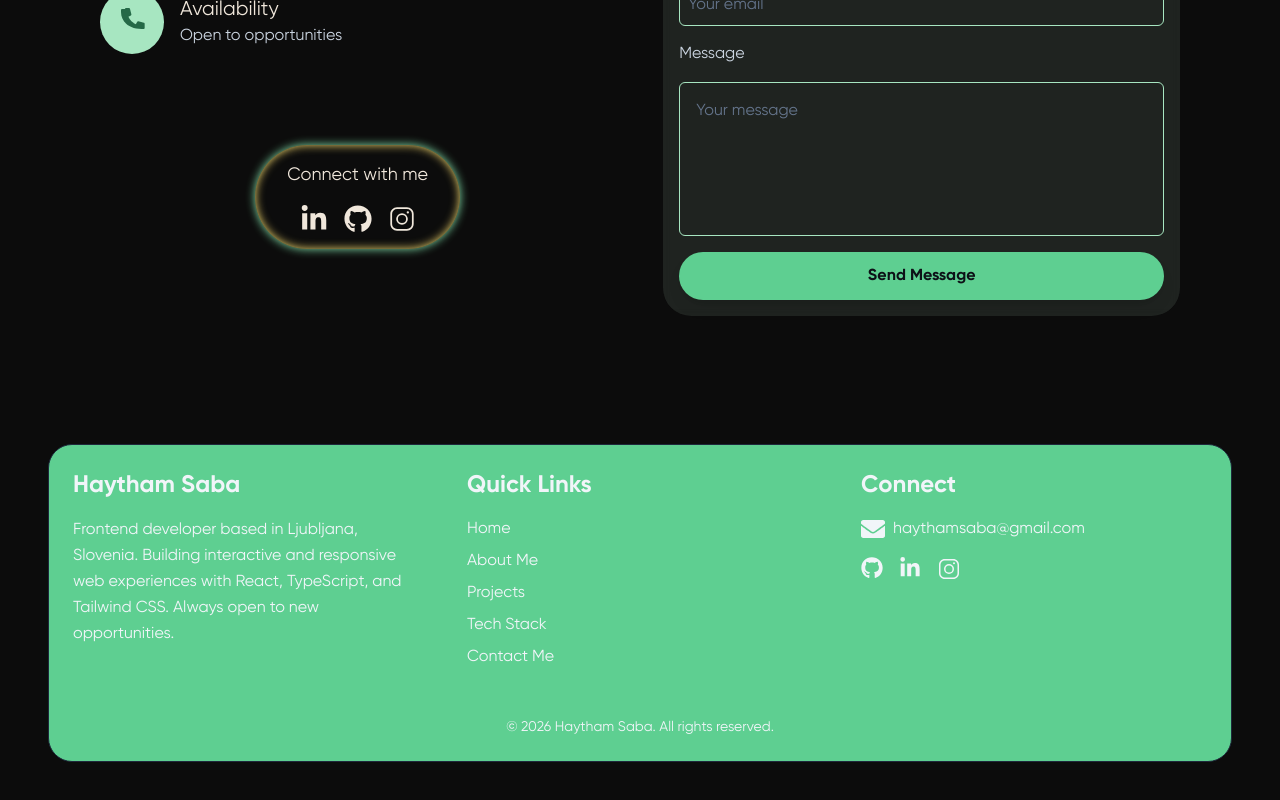
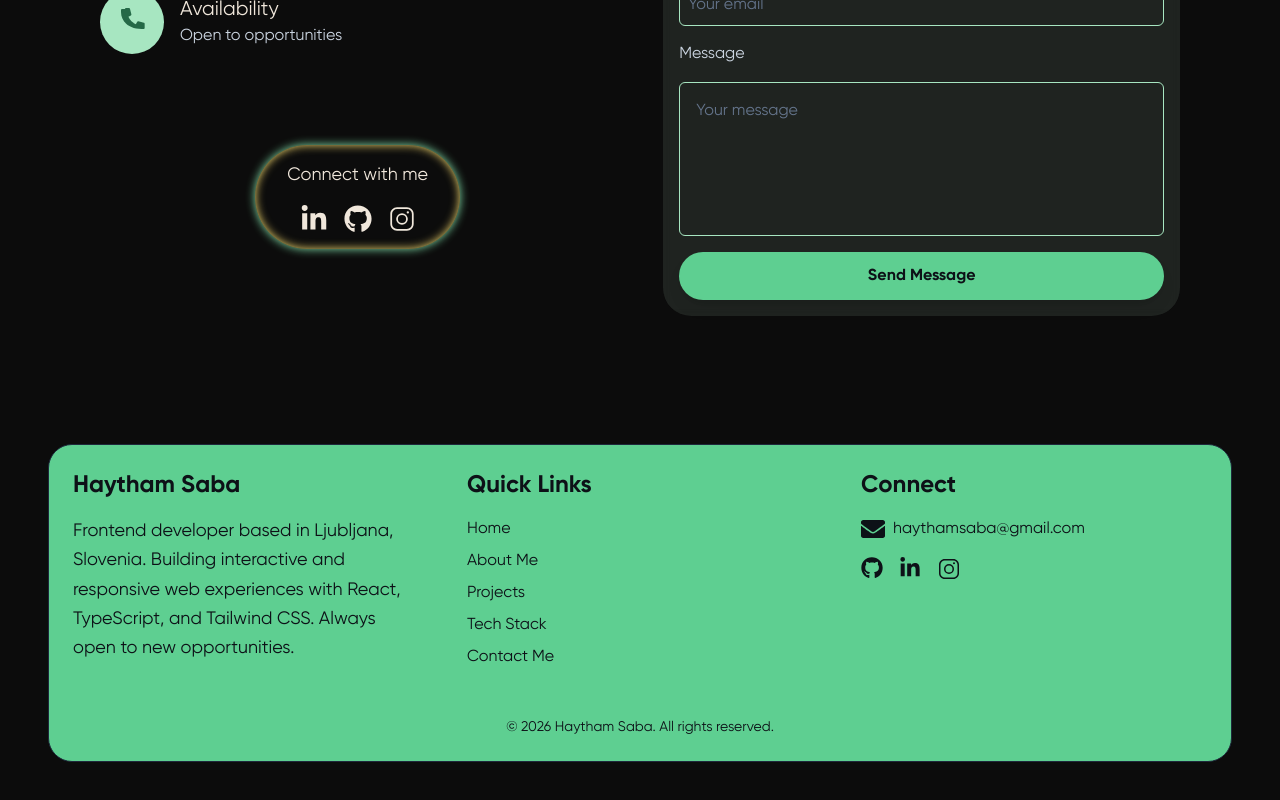
Before and after one commit to HaythamSaba/reactPortfolio, a React (Vite) app: page / in a window 1280 px wide. Shown: the part 6836-7636 px from the top of the page. Built offline with nearby package versions, Linux system fonts and the light colour scheme; a web font is replaced by a local one.

Commit message:
fixing footer design

```diff
--- a/src/components/sections/Footer.jsx
+++ b/src/components/sections/Footer.jsx
@@ -43,7 +43,7 @@ export default function Footer() {
   };
 
   return (
-    <footer className="bg-primary-500 rounded-3xl backdrop-blur border border-slate-800 text-slate-100 mt-12 mx-12 p-4 lg:p-0">
+    <footer className="bg-primary-500 rounded-3xl backdrop-blur border border-slate-800 text-textColor mt-12 mx-12 p-4 lg:p-0">
       {/* ✅ Stagger parent wrapping all three columns */}
       <motion.div
         className="px-0 md:px-6 py-0 md:py-6 grid grid-cols-1 md:grid-cols-3 gap-12"
@@ -55,10 +55,10 @@ export default function Footer() {
         {/* Brand */}
         <motion.div variants={fadeUp}>
           {/* ✅ Your name as brand instead of "My Portfolio" */}
-          <h2 className="text-2xl font-bold text-slate-100 mb-4">
+          <h2 className="text-2xl font-bold mb-4">
             Haytham Saba
           </h2>
-          <p className="text-md leading-relaxed max-w-[342px]">
+          <p className="text-lg font-normal leading-relaxed">
             Frontend developer based in Ljubljana, Slovenia. Building
             interactive and responsive web experiences with React, TypeScript,
             and Tailwind CSS. Always open to new opportunities.
@@ -67,7 +67,7 @@ export default function Footer() {
 
         {/* Quick Links */}
         <motion.div variants={fadeUp}>
-          <h3 className="text-2xl font-bold text-slate-100 mb-4">
+          <h3 className="text-2xl font-bold mb-4">
             Quick Links
           </h3>
           <ul className="space-y-2">
@@ -77,7 +77,7 @@ export default function Footer() {
                 {/* ✅ Lenis smooth scroll instead of hard <a href> jump */}
                 <button
                   onClick={() => handleScroll(item.href)}
-                  className="hover:text-primary-400 transition-colors duration-300 text-left"
+                  className="hover:text-primary-800 transition-colors duration-300 text-left"
                 >
                   {item.name}
                 </button>
@@ -88,10 +88,10 @@ export default function Footer() {
 
         {/* Connect */}
         <motion.div variants={fadeUp}>
-          <h3 className="text-2xl font-bold text-slate-100 mb-4">Connect</h3>
+          <h3 className="text-2xl font-bold mb-4">Connect</h3>
           <a
             href="mailto:haythamsaba@gmail.com"
-            className="flex items-center gap-2 mb-4 hover:text-primary-400 transition-colors duration-300"
+            className="flex items-center gap-2 mb-4 hover:text-primary-800 transition-colors duration-300"
             aria-label="Send me an email"
           >
             <FaEnvelopeIcon />
@@ -102,7 +102,7 @@ export default function Footer() {
               href="https://github.com/HaythamSaba"
               target="_blank"
               rel="noreferrer"
-              className="hover:text-primary-400 transition-colors duration-300" // ✅ added transition
+              className="hover:text-primary-800 transition-colors duration-300" // ✅ added transition
               aria-label="Visit my GitHub profile"
             >
               <FaGithubIcon size={22} />
@@ -133,9 +133,9 @@ export default function Footer() {
       <motion.div
         initial={{ opacity: 0 }}
         whileInView={{ opacity: 1 }}
-        transition={{ duration: 0.8, delay: 0.2 }} // ✅ transition is a sibling prop
+        transition={{ duration: 0.8, delay: 0.2 }}
         viewport={{ once: true }}
-        className="py-6 text-center text-sm text-slate-100"
+        className="py-6 text-center text-sm"
       >
         © {new Date().getFullYear()} Haytham Saba. All rights reserved.
       </motion.div>
```
